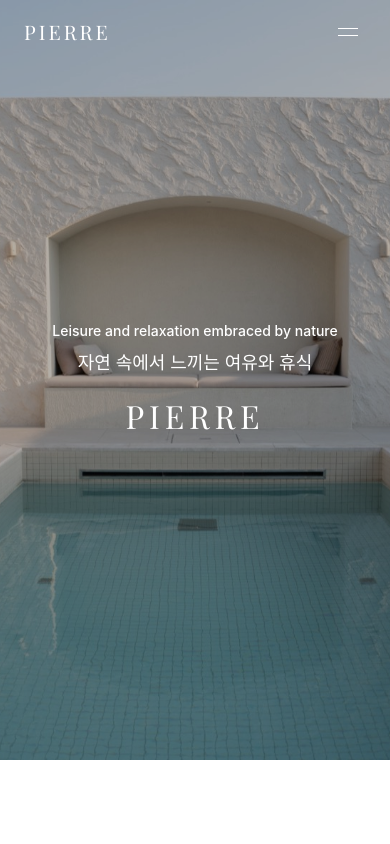
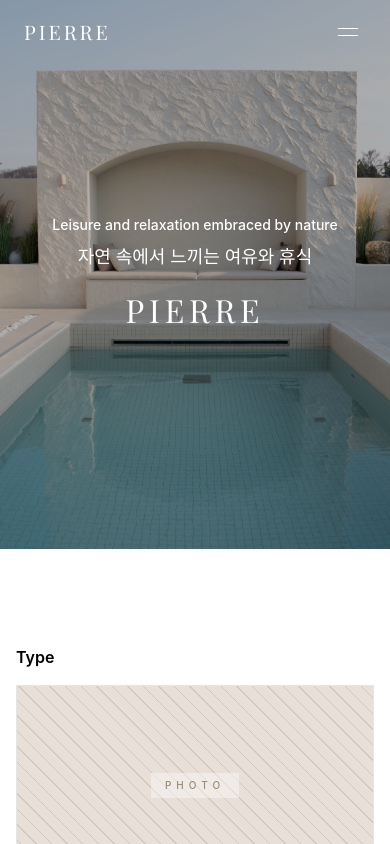
Before and after one commit to gustn0117/pierre-stay, a Next.js app: page / in a window 390 px wide. Shown: the top 844 px of the page. Built offline with nearby package versions, Linux system fonts and the light colour scheme.

Commit message:
Reduce mobile hero height to show more side landscaping
Co-Authored-By: Claude Opus 4.6 (1M context) <noreply@anthropic.com>

```diff
--- a/src/app/page.tsx
+++ b/src/app/page.tsx
@@ -9,7 +9,7 @@ import ScrollGallery from "@/components/ScrollGallery";
    ───────────────────────────── */
 function Hero() {
   return (
-    <section className="relative flex flex-col items-center justify-center overflow-hidden bg-neutral-900 h-[90vh] min-h-[560px] md:h-auto md:aspect-[1393/907]">
+    <section className="relative flex flex-col items-center justify-center overflow-hidden bg-neutral-900 h-[65vh] min-h-[420px] md:h-auto md:aspect-[1393/907]">
       <picture>
         <source media="(min-width: 768px)" srcSet="/hero.jpg" />
         <img src="/hero-mobile.jpg" alt="PIERRE 풀빌라" className="absolute inset-0 w-full h-full object-cover object-center md:object-contain" />
```
